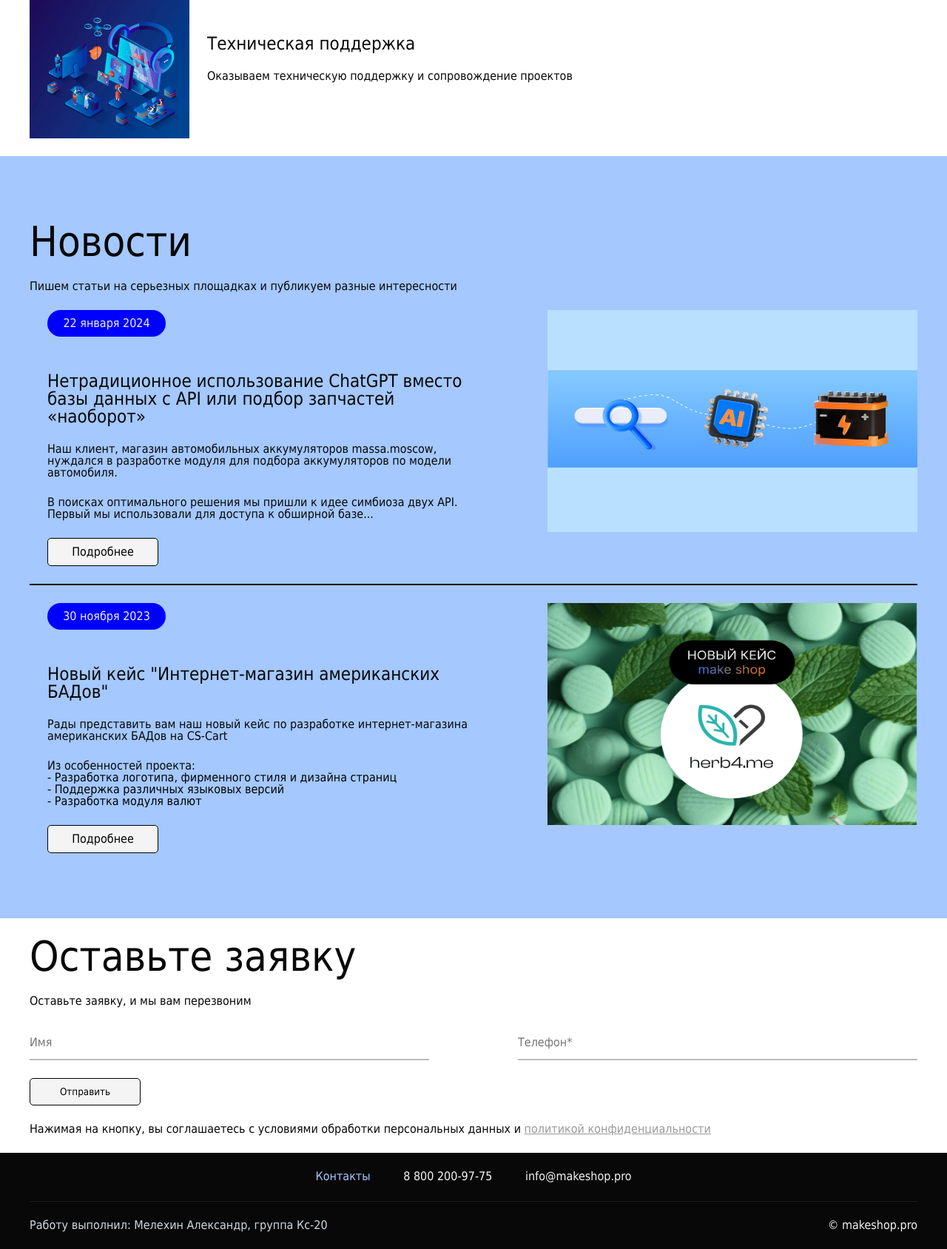
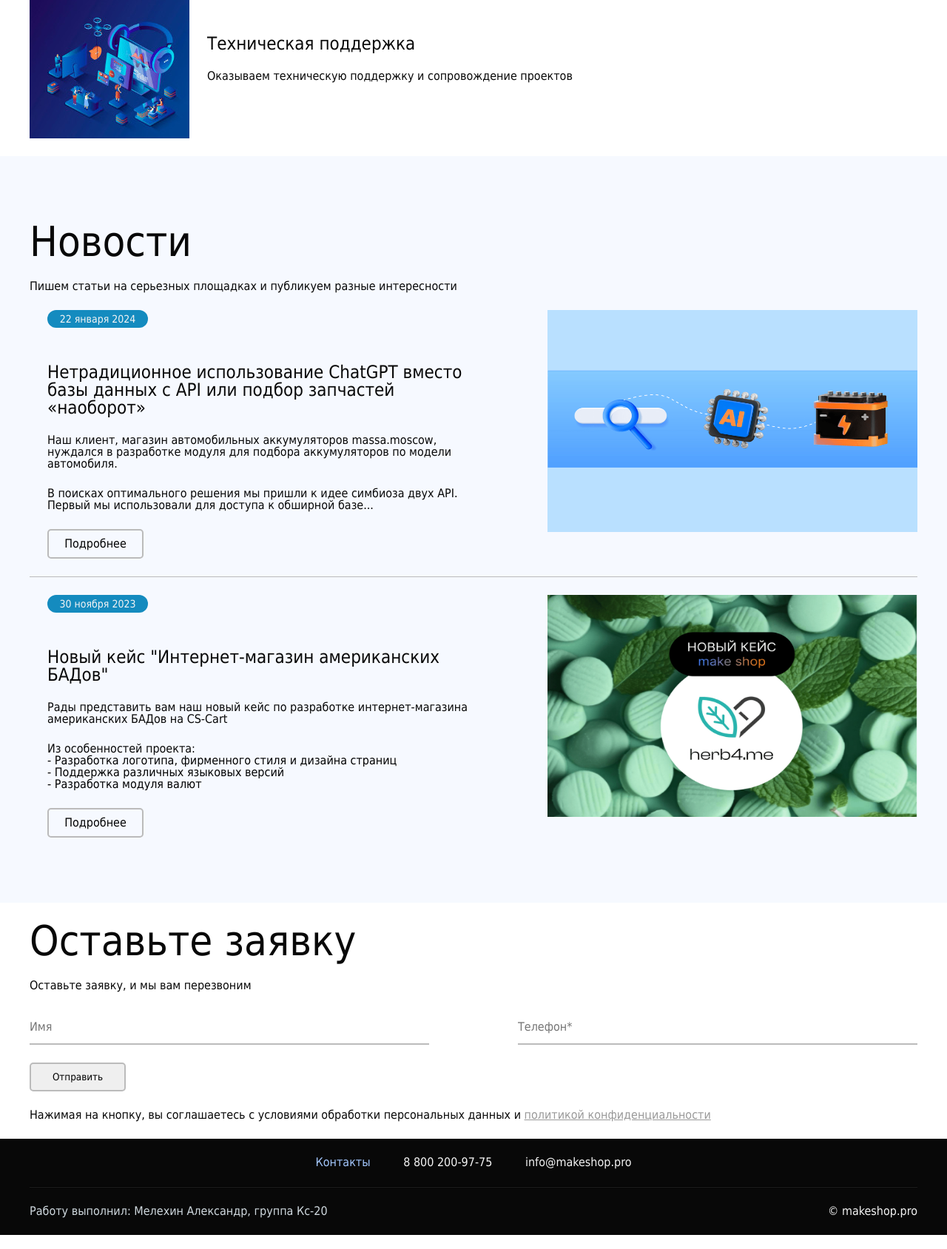
Before and after one commit to AleksandrMelexin/MUCTR-Web, a PHP site: page / in a window 1280 px wide. Shown: the part 1781-3469 px from the top of the page at 74% size. Run offline with PHP 8.4, Linux system fonts and the light colour scheme.

Commit message:
Разбор КР сделана

```diff
--- a/KR1/public_html/css/main.css
+++ b/KR1/public_html/css/main.css
@@ -77,7 +77,7 @@ main div#top_background {
 }
 
 main div#news_background {
-    background-color: #A4C8FF;
+    background-color: #F6F9FF;
     padding: 64px 0;
 }
 
@@ -181,13 +181,15 @@ footer div#copy p {
 }
 
 main ul > li p.date {
-    padding: 10px;
-    width: 140px;
+    box-sizing: border-box;
+    padding: 5px;
+    font-size: 14px;
+    width: 136px;
+    height: 24px;
     text-align: center;
     margin-top: 0;
-    font-size: 16px;
-    color: #eee;
-    background-color: #00f;
+    color: #f4f4f4;
+    background-color: #148BBF;
     border-radius: 50px;
 }
 
@@ -209,9 +211,8 @@ main ul > li a.news_link, main form > button{
     margin-top: 24px;
     padding: 10px;
     text-align: center;
-    width: 150px;
-    border: solid 1px;
-    background-color: #f4f4f4;
+    width: 130px;
+    border: solid 2px #bbb;
     border-radius: 5px;
 }
 
@@ -221,13 +222,15 @@ main li.n_li {
 }
 
 main ul > li a.news_link:hover, main form > button:hover {
-    color: #aaa;
+    color: #333;
 }
 
 main hr {
     margin: 24px 0;
-    background: #1E1E1E;
+    background: #bbb;
+    color: #bbb;
     height: 1px;
+    border: none;
 }
 
 main form > input {
```
